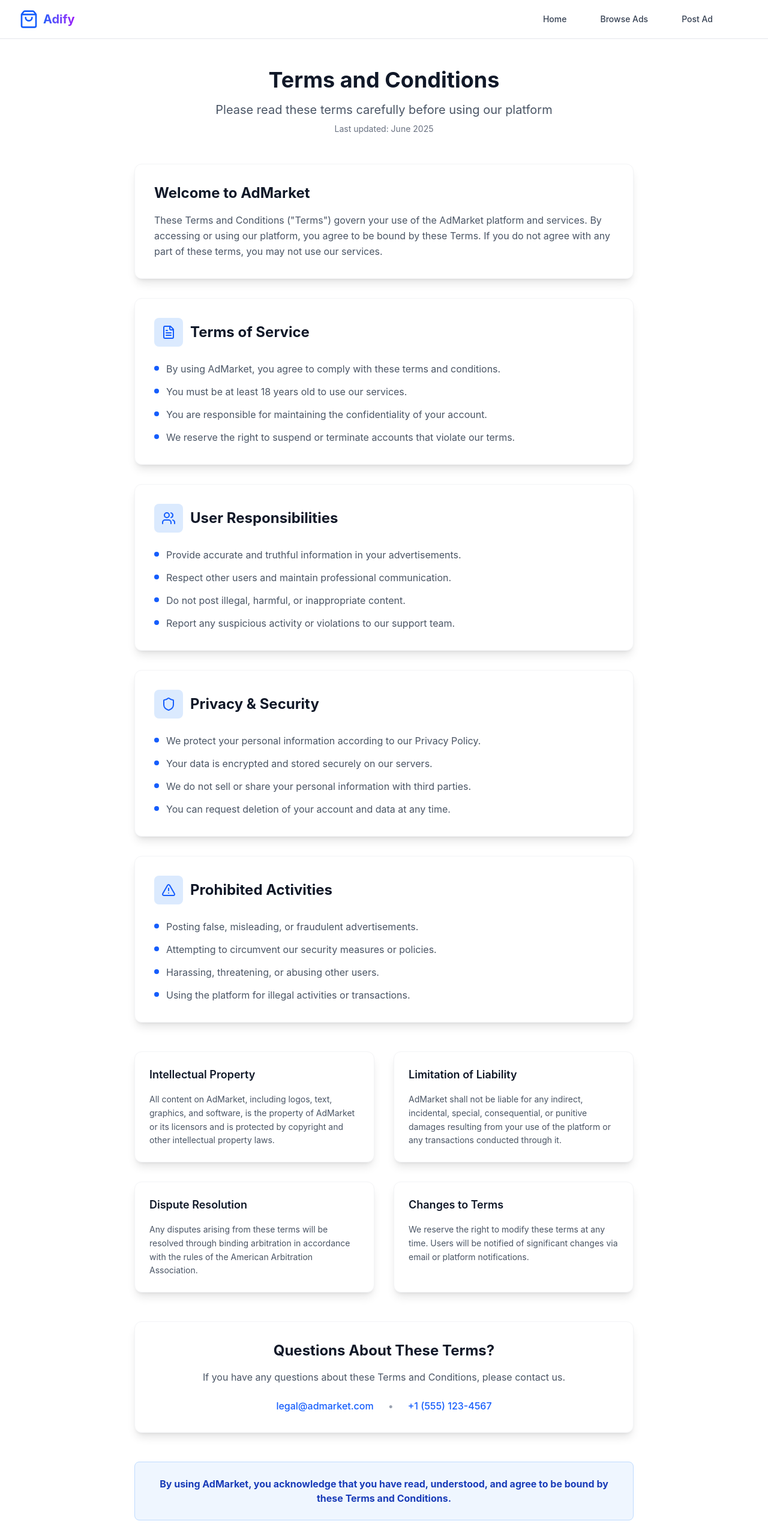
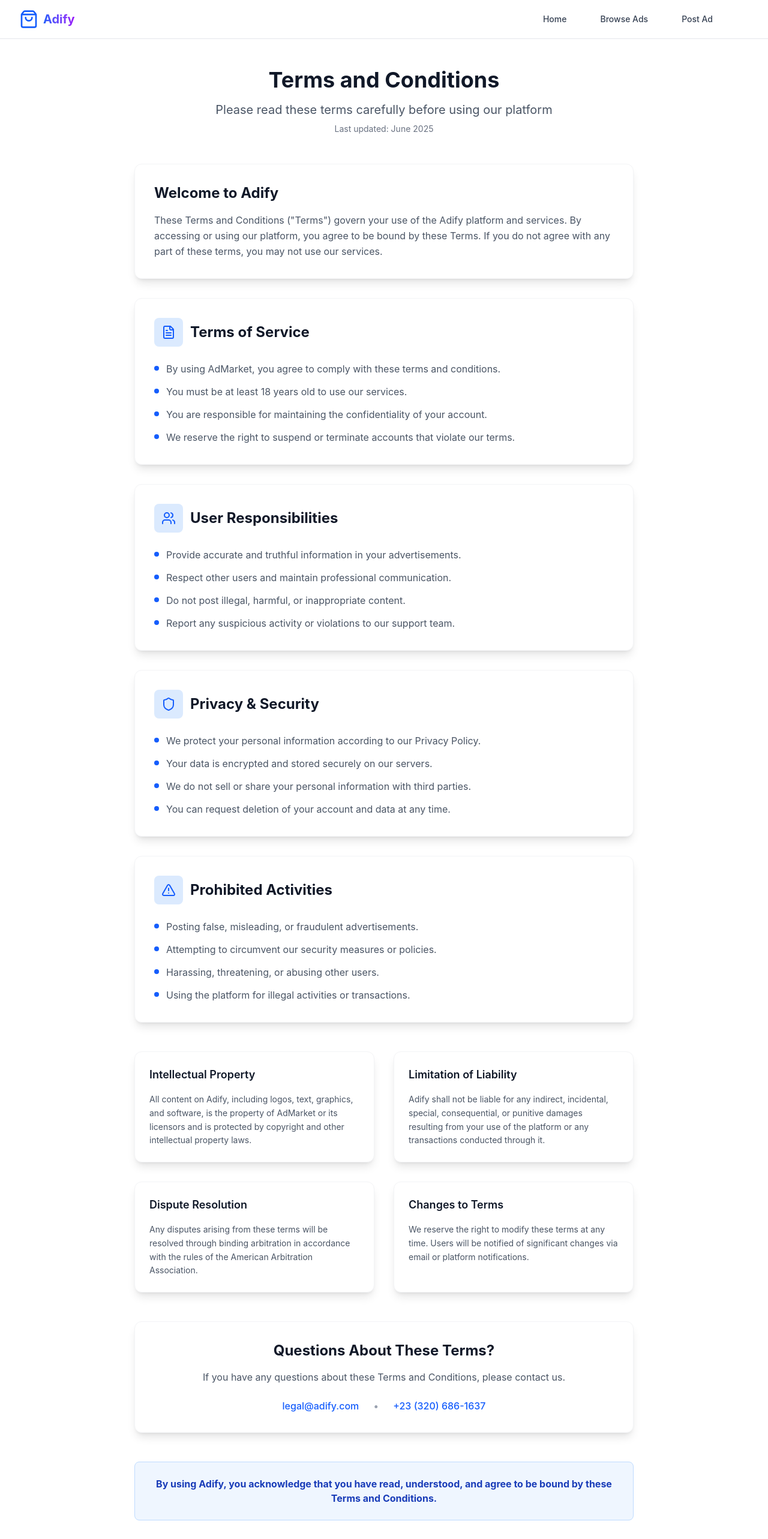
Before and after one commit to BugSlayersC5/Adify-App, a React (Vite) app: page /terms in a window 1280 px wide. Shown: the top 2566 px of the page at 60% size. Built offline with nearby package versions, Linux system fonts and the light colour scheme; no server answers.

Commit message:
cleaned up the terms and conditions

```diff
--- a/src/pages/TermsAndConditionsPage.jsx
+++ b/src/pages/TermsAndConditionsPage.jsx
@@ -76,11 +76,11 @@ export default function TermsAndConditionsPage() {
           <div className="card mb-8">
             <div className="p-8">
               <h2 className="text-2xl font-bold text-gray-900 dark:text-white mb-4">
-                Welcome to AdMarket
+                Welcome to Adify
               </h2>
               <p className="text-gray-600 dark:text-gray-400 leading-relaxed">
                 These Terms and Conditions ("Terms") govern your use of the
-                AdMarket platform and services. By accessing or using our
+                Adify platform and services. By accessing or using our
                 platform, you agree to be bound by these Terms. If you do not
                 agree with any part of these terms, you may not use our
                 services.
@@ -130,7 +130,7 @@ export default function TermsAndConditionsPage() {
                   Intellectual Property
                 </h3>
                 <p className="text-gray-600 dark:text-gray-400 text-sm leading-relaxed">
-                  All content on AdMarket, including logos, text, graphics, and
+                  All content on Adify, including logos, text, graphics, and
                   software, is the property of AdMarket or its licensors and is
                   protected by copyright and other intellectual property laws.
                 </p>
@@ -143,7 +143,7 @@ export default function TermsAndConditionsPage() {
                   Limitation of Liability
                 </h3>
                 <p className="text-gray-600 dark:text-gray-400 text-sm leading-relaxed">
-                  AdMarket shall not be liable for any indirect, incidental,
+                  Adify shall not be liable for any indirect, incidental,
                   special, consequential, or punitive damages resulting from
                   your use of the platform or any transactions conducted through
                   it.
@@ -193,14 +193,14 @@ export default function TermsAndConditionsPage() {
                   href="mailto:legal@admarket.com"
                   className="text-blue-600 dark:text-blue-400 hover:text-blue-700 dark:hover:text-blue-300 font-medium"
                 >
-                  legal@admarket.com
+                  legal@adify.com
                 </a>
                 <span className="hidden sm:block text-gray-400">•</span>
                 <a
                   href="tel:+15551234567"
                   className="text-blue-600 dark:text-blue-400 hover:text-blue-700 dark:hover:text-blue-300 font-medium"
                 >
-                  +1 (555) 123-4567
+                  +23 (320) 686-1637
                 </a>
               </div>
             </div>
@@ -210,7 +210,7 @@ export default function TermsAndConditionsPage() {
           <div className="mt-12 p-6 bg-blue-50 dark:bg-blue-900/20 rounded-lg border border-blue-200 dark:border-blue-800">
             <p className="text-blue-800 dark:text-blue-200 text-center">
               <strong>
-                By using AdMarket, you acknowledge that you have read,
+                By using Adify, you acknowledge that you have read,
                 understood, and agree to be bound by these Terms and Conditions.
               </strong>
             </p>
```
